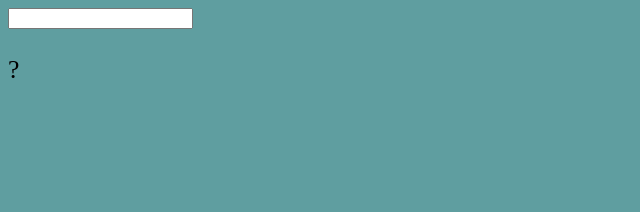
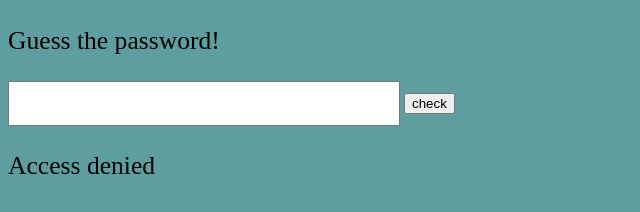
Before and after one commit to brynnleshovsky/brynnleshovsky.github.io, a plain HTML site: page secretpassword.html in a window 1280 px wide. Shown: the whole page, without its empty margins (0-640 px from the left). Drawn offline with Linux system fonts and the light colour scheme.

Commit message:
Guess the password

```diff
--- a/secret.js
+++ b/secret.js
@@ -1,3 +1,7 @@
+function check (){
 if (document.getElementById("password").value == "FloridaFroggy"){
-	document.getElementById("yes").innerHTML = "YES"
+	document.getElementById("access").innerHTML = "Access Granted!"
 }
+}
+
+document.getElementById("check").addEventListener("click", check)
--- a/secretpassword.html
+++ b/secretpassword.html
@@ -7,9 +7,10 @@
 </head>
 
 <body>
-	<input id = "password" type="text">
-	<p id = "yes">?</p>
+	<p id = "yes">Guess the password!</p>
+	<input id = "password" type="text"> <button id ="check">check</button>
 
+	<p id= "access"> Access denied</p>
 
 
 	<script src ="secret.js"></script>
--- a/style.css
+++ b/style.css
@@ -157,9 +157,8 @@ img{
 	text-align: center;
 	font-size: 2vw;
 }
-#minus{
-
+#password{
+	display: inline-block;
+	width: 30vw;
+	height: 3vw;
 }
-#plus{
-
-}
```
